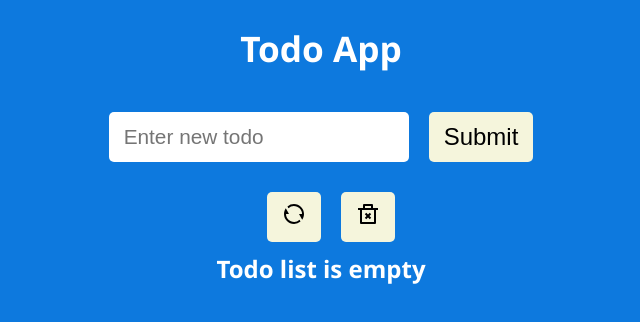
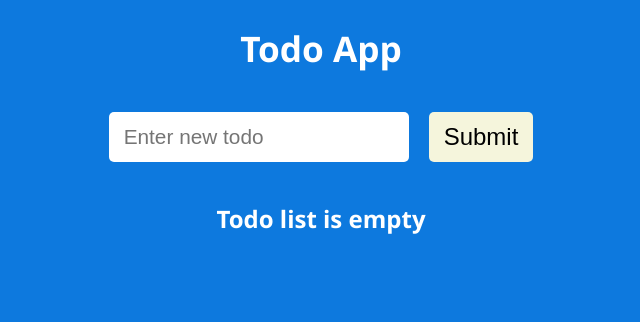
Before and after one commit to DenisKulik/todo-app, a React (Create React App) app: page / in a window 1280 px wide. Shown: the top 322 px of the page, without its empty margins (319-959 px from the left). Built offline with nearby package versions, Linux system fonts and the light colour scheme.

Commit message:
hide the block with buttons when there are no todos

```diff
--- a/src/App.js
+++ b/src/App.js
@@ -38,8 +38,11 @@ function App() {
         <div className="App">
             <h1>Todo App</h1>
             <TodoForm addTodo={addTodoHandler}/>
-            <TodosActions resetTodos={resetTodosHandler}
-                          deleteCompletedTodos={deleteCompletedTodosHandler}/>
+            {todos.length > 0 &&
+                <TodosActions
+                    resetTodos={resetTodosHandler}
+                    deleteCompletedTodos={deleteCompletedTodosHandler}
+                />}
             <TodoList todos={todos} deleteTodo={deleteTodoHandler}
                       toggleTodo={toggleTodoHandler}/>
         </div>
```
